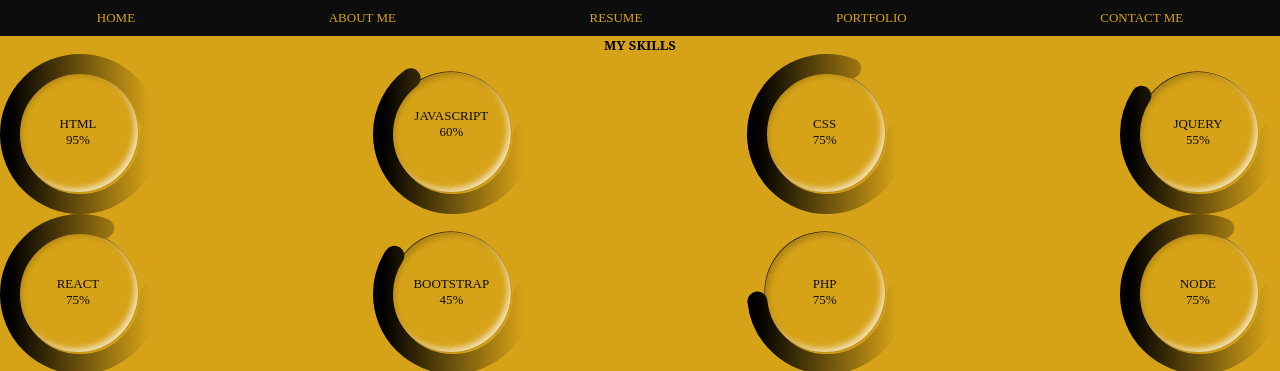
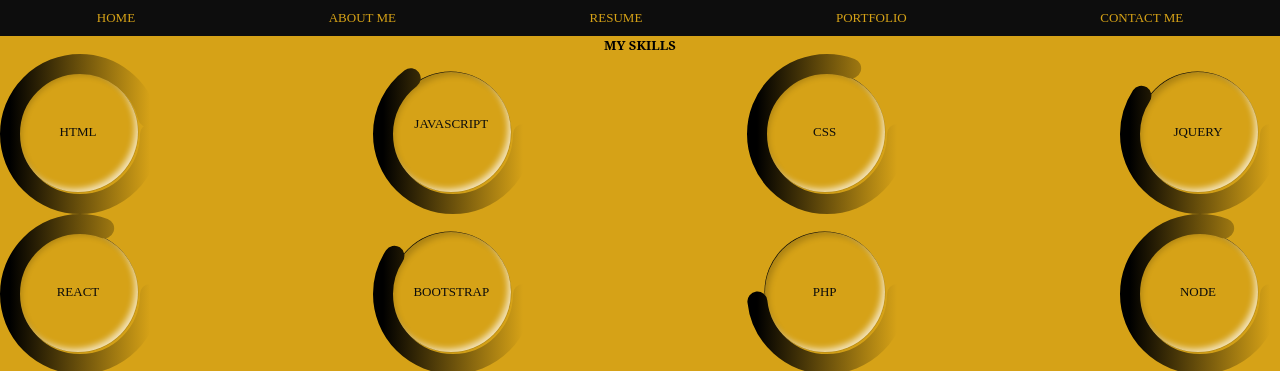
Before and after one commit to SosiSis/UGR-0131-14, a plain HTML site: page scr/portfolio.html in a window 1280 px wide. Shown: the top 371 px of the page. Drawn offline with Linux system fonts and the light colour scheme.

Commit message:
adding some features

```diff
--- a/scr/index.html
+++ b/scr/index.html
@@ -107,32 +107,53 @@
 
             </div>
     </section>
+    <div id="errorsDisplay"></div>
 
     <section class="border2 color" id="s5">
         <h2 class="h4">Contact Me</h2>
-        <form class="form">
-            <div class="input-section">
-                <div>
-                    <input type="text" name="name" placeholder="Your name">
-                </div>
-                <div>
-                    <input type="text" name="email" placeholder="Your email">
-                </div>
-            </div>
-            <div>
-                <input type="text" name="subject" placeholder="Your subject">
-            </div>
+        <form id="myForm">
+            <label for="name">Name:</label>
+            <input type="text" id="name" name="name" required>
 
-            <textarea name="text" placeholder="Your message" cols="30" rows="10"></textarea>
+            <label for="email">Email:</label>
+            <input type="email" id="email" name="email" required>
 
-            <div><button class="button" type="submit" >SUBMIT</button></div>
-        </form>
+            <label for="subject">Subject:</label>
+            <input type="text" id="subject" name="subject" required>
+
+            <label for="message">Message:</label>
+            <textarea id="message" name="message" required></textarea>
+
+            <button class='button' type="submit">Submit</button>
+          </form>
+
+          <script>
+            document.getElementById('myForm').addEventListener('submit', function (e) {
+              e.preventDefault(); // Prevent form submission
+
+              var name = document.getElementById('name').value;
+              var email = document.getElementById('email').value;
+              var subject = document.getElementById('subject').value;
+              var message = document.getElementById('message').value;
+
+              if (name === '' || email === '' || subject === '' || message === '') {
+                // Display error message if any field is empty
+                alert('Please fill in all fields');
+              } else {
+                // All fields are filled, display success message
+                alert('Submitted');
+                // You can also proceed with form submission using:
+                // e.target.submit();
+              }
+            });
+          </script>
     </section>
     <footer id="s1" class="flex">
         <a href="#"><img src="images/icons/instagram_logo.png" alt="" width="20"></a>
         <a href="#"><img src="images/icons/linkedin_logo.png" alt=""  width="20"></a>
         <a href="https://t.me/sosina_s"><img src="images/icons/telegram_logo.png" alt=""  width="20"></a>
     </footer>
+    <script src="./js/app.js" defer></script>
 
 </body>
 </html>
--- a/scr/js/app.js
+++ b/scr/js/app.js
@@ -1,89 +1,107 @@
-let number1 = document.getElementById('number1');
-let number2 = document.getElementById('number2');
-let number3 = document.getElementById('number3');
-let number4 = document.getElementById('number4');
-let number5 = document.getElementById('number5');
-let number6 = document.getElementById('number6');
-let number7 = document.getElementById('number7');
-let number8 = document.getElementById('number8');
+// let number1 = document.getElementById('number1');
+// let number2 = document.getElementById('number2');
+// let number3 = document.getElementById('number3');
+// let number4 = document.getElementById('number4');
+// let number5 = document.getElementById('number5');
+// let number6 = document.getElementById('number6');
+// let number7 = document.getElementById('number7');
+// let number8 = document.getElementById('number8');
 
-let counter1=0;
-const interval1 = setInterval(() => {
-  if (counter1 === 95) {
-    clearInterval(interval1);
-  } else {
-    counter1 += 1;
-    number1.innerHTML = counter1 + '%';
-  }
-}, 15);
+// let counter1=0;
+// const interval1 = setInterval(() => {
+//   if (counter1 === 95) {
+//     clearInterval(interval1);
+//   } else {
+//     counter1 += 1;
+//     number1.innerHTML = counter1 + '%';
+//   }
+// }, 15);
 
-let counter2=0
-const interval2 = setInterval(() => {
-  if (counter2 === 60) {
-    clearInterval(interval2);
-  } else {
-    counter2 += 1;
-    number2.innerHTML = counter2 + '%';
-  }
-}, 20);
+// let counter2=0
+// const interval2 = setInterval(() => {
+//   if (counter2 === 60) {
+//     clearInterval(interval2);
+//   } else {
+//     counter2 += 1;
+//     number2.innerHTML = counter2 + '%';
+//   }
+// }, 20);
 
-let counter3=0;
-const interval50 = setInterval(() => {
-  if (counter3 === 75) {
-    clearInterval(interval50);
-  } else {
-    counter3 += 1;
-    number3.innerHTML = counter3 + '%';
-  }
-}, 20);
+// let counter3=0;
+// const interval50 = setInterval(() => {
+//   if (counter3 === 75) {
+//     clearInterval(interval50);
+//   } else {
+//     counter3 += 1;
+//     number3.innerHTML = counter3 + '%';
+//   }
+// }, 20);
 
-let counter4=0;
-const interval4 = setInterval(() => {
-  if (counter4 === 55) {
-    clearInterval(interval4);
-  } else {
-    counter4 += 1;
-    number4.innerHTML = counter4 + '%';
-  }
-}, 20);
+// let counter4=0;
+// const interval4 = setInterval(() => {
+//   if (counter4 === 55) {
+//     clearInterval(interval4);
+//   } else {
+//     counter4 += 1;
+//     number4.innerHTML = counter4 + '%';
+//   }
+// }, 20);
 
 
-let counter5=0;
-const interval5 = setInterval(() => {
-  if (counter5 === 75) {
-    clearInterval(interval5);
-  } else {
-    counter5 += 1;
-    number5.innerHTML = counter5 + '%';
-  }
-}, 20);
+// let counter5=0;
+// const interval5 = setInterval(() => {
+//   if (counter5 === 75) {
+//     clearInterval(interval5);
+//   } else {
+//     counter5 += 1;
+//     number5.innerHTML = counter5 + '%';
+//   }
+// }, 20);
 
-let counter6=0;
-const interval6 = setInterval(() => {
-  if (counter6 === 45) {
-    clearInterval(interval6);
-  } else {
-    counter6 += 1;
-    number6.innerHTML = counter6 + '%';
-  }
-}, 20);
+// let counter6=0;
+// const interval6 = setInterval(() => {
+//   if (counter6 === 45) {
+//     clearInterval(interval6);
+//   } else {
+//     counter6 += 1;
+//     number6.innerHTML = counter6 + '%';
+//   }
+// }, 20);
 
-let counter7=0;
-const interval7 = setInterval(() => {
-  if (counter7 === 75) {
-    clearInterval(interval7);
-  } else {
-    counter7 += 1;
-    number7.innerHTML = counter7 + '%';
-  }
-}, 20);
+// let counter7=0;
+// const interval7 = setInterval(() => {
+//   if (counter7 === 75) {
+//     clearInterval(interval7);
+//   } else {
+//     counter7 += 1;
+//     number7.innerHTML = counter7 + '%';
+//   }
+// }, 20);
 
-let counter8=0;
-const interval8 = setInterval(() => {
-    if (counter8 === 75) {
-      clearInterval(interval8);
-    } else {
-      counter8 += 1;
-      number8.innerHTML = counter8 + '%';
-    }
-  }, 20);
+// let counter8=0;
+// const interval8 = setInterval(() => {
+//     if (counter8 === 75) {
+//       clearInterval(interval8);
+//     } else {
+//       counter8 += 1;
+//       number8.innerHTML = counter8 + '%';
+//     }
+//   }, 20);
+
+
+
+hsl(347, 90%, 96%)
+
+var s1=document.getElementById('s2');
+ s1.style.backgroundColor='white';
+ var profileImg = document.querySelector('.hero-section');
+profileImg.style.height = '511px';
+var profileIm = document.querySelector('.hero-section__profile--img');
+profileIm.style.backgroundColor = 'white'
+profileIm.style.height = '511px';
+
+
+var textareas = document.getElementsByTagName('textarea');
+for (var i = 0; i < textareas.length; i++) {
+  textareas[i].style.width = "100%";
+}
```
Also changed, not shown: scr/contact.html (+2 -3 lines).
